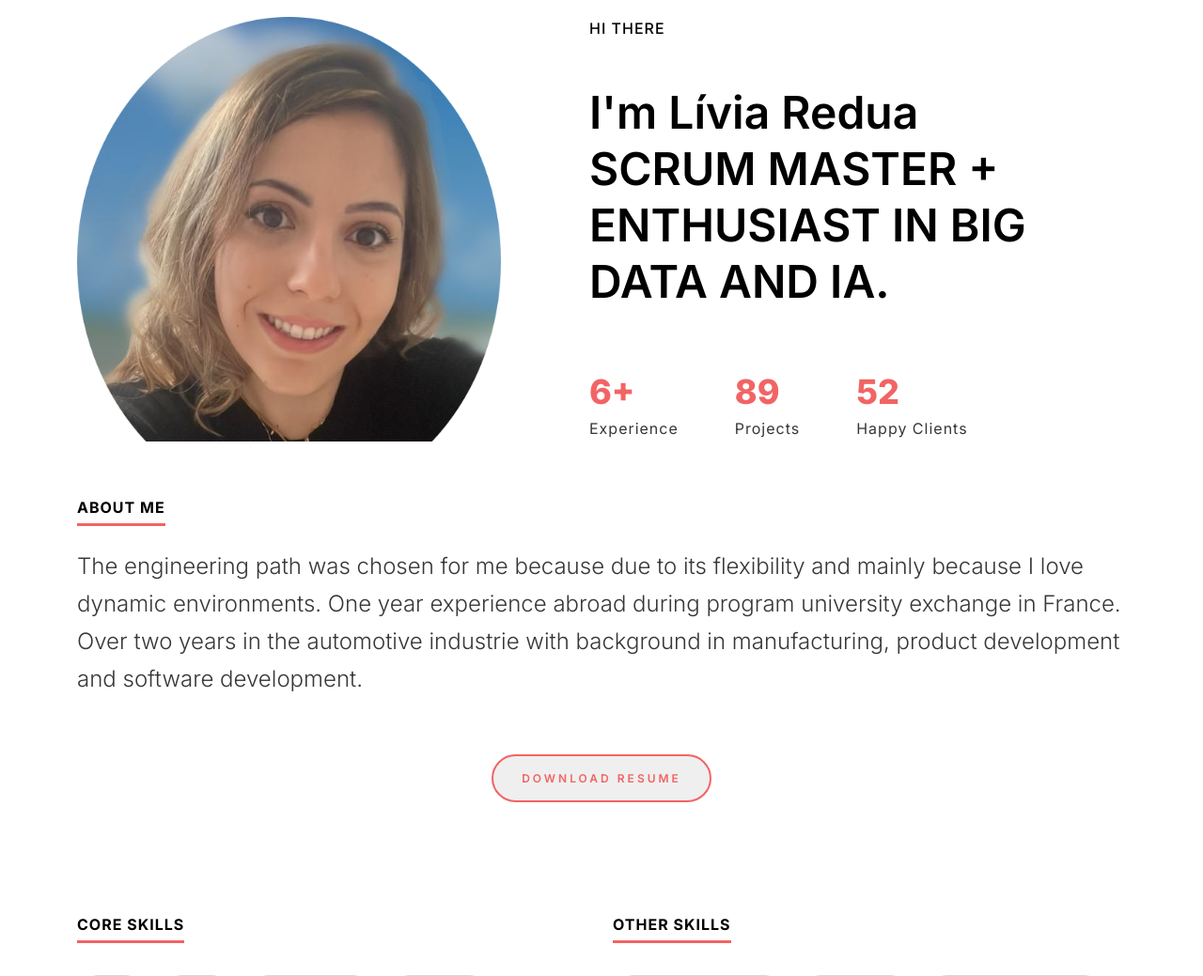
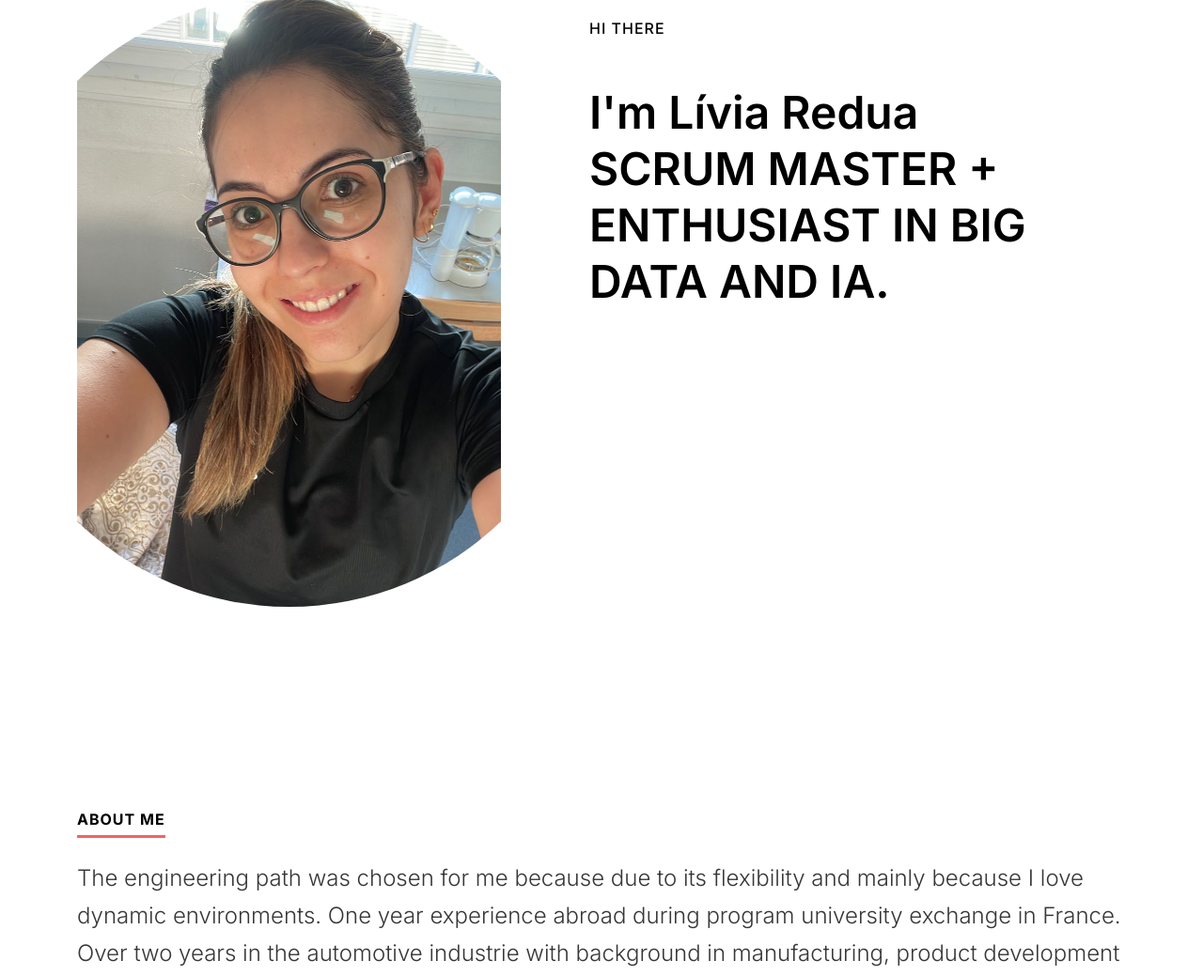
Before and after one commit to liviaredua/mon_blog, a Django app: page /about/ in a window 1280 px wide. Shown: the part 206-1245 px from the top of the page at 94% size. Run offline with Django 4.2, Linux system fonts and the light colour scheme; data comes from the database, SQL or seed files in the repository.

Commit message:
change picture profile

```diff
--- a/blog/NewsView.py
+++ b/blog/NewsView.py
@@ -63,3 +63,5 @@ if __name__ == '__main__':
         print(tp['link'])
         print(tp['date'])
         print('========================')
+
+    print(requests.get(news.url_base_google).text)
--- a/blog/templates/about.html
+++ b/blog/templates/about.html
@@ -81,7 +81,7 @@
       <div class="row">
         <div class="col-12 col-sm-12 col-md-5 col-lg-5 col-xl-5 col-xxl-5">
           <figure>
-            <img src="../static/assets/images/profile-image.png">
+            <img src="../static/assets/images/profile.jpeg" style="clip-path: circle(50% at 50% 40%);">
           </figure>
         </div>
         <div class="col-12 col-sm-12 col-md-7 col-lg-7 col-xl-7 col-xxl-7">
@@ -90,20 +90,6 @@
               <span>{{about.salutation}}</span>
               {{about.textSalutation}}
             </h1>
-            <ul class="ds-numbervalulist">
-              <li>
-                <strong>6+</strong>
-                <span>Experience</span>
-              </li>
-              <li>
-                <strong>89</strong>
-                <span>Projects</span>
-              </li>
-              <li>
-                <strong>52</strong>
-                <span>Happy Clients</span>
-              </li>
-            </ul>
           </section>
         </div>
       </div>
--- a/blog/templates/news.html
+++ b/blog/templates/news.html
@@ -128,7 +128,7 @@
             {% endfor %}
           </div>
           <!-- Card 2-->
-          <div class="row"></div>
+          <div class="row">
           {% for tp in topics_line2 %}
           <div class="col-md-6">
             <div class="row g-0 border rounded overflow-hidden flex-md-row mb-4 shadow-sm h-md-250 position-relative">
--- a/blog/urls.py
+++ b/blog/urls.py
@@ -7,6 +7,6 @@ urlpatterns = [
     path('cv/', download),
     path('details/<int:idWK>', detail, name='detail'),
     path('news/', news, name='news'),
-    path('', news, name='news'),
+    path('',  about, name='about'),
     path('tools/', tools, name='tools')
 ]
```
Also changed, not shown: blog/static/assets/images/profile-image.jpg (deleted), blog/static/assets/images/profile-image.png (deleted), blog/static/assets/images/profile-image2.jpg (deleted), blog/static/assets/images/profile.jpeg (added).
